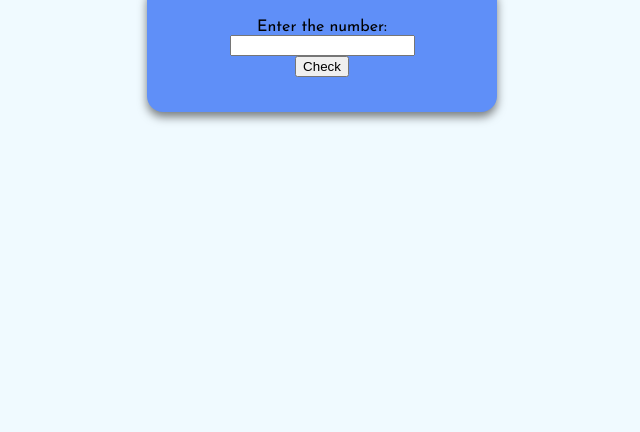
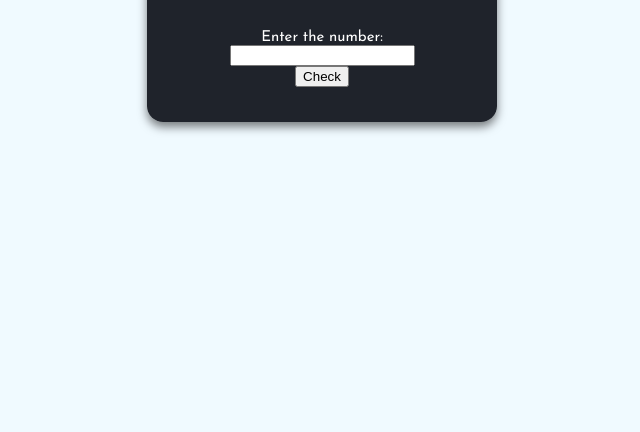
Before and after one commit to MdsMagabo/Js-Odd-Even, a plain HTML site: page index.html in a window 1280 px wide. Shown: the part 368-800 px from the top of the page, without its empty margins (318-958 px from the left). Drawn offline with Linux system fonts and the light colour scheme.

Commit message:
Change color

```diff
--- a/index.html
+++ b/index.html
@@ -11,7 +11,7 @@
     <script defer src="main.js"></script>
     <h1>Java Script to find Odd and Even</h1>
     <form class="wrapper" action="#" method="#">
-        <label for="oddeven">Enter the number:</label>
+        <label class="sub-wrapper" for="oddeven">Enter the number:</label>
         <input type="number" id="oddeven" name="oddeven">
         <input type="button" value="Check" onclick="checkOddEven()" id="checkBtn">
     </form>
--- a/style.css
+++ b/style.css
@@ -19,8 +19,13 @@ body {
     justify-content: space-between;
     max-width: 350px;
     width: 100%;
-    background: rgb(95, 143, 248);
+    background: rgba(1, 4, 12, 0.87);
     padding: 35px;
     border-radius: 16px;
     box-shadow: 0 5px 10px rgba(0, 0, 0, 0.5);
 }
+.sub-wrapper {
+    font-size: 15px;
+    color: #fff;
+    margin-top: 20px;
+}
```
